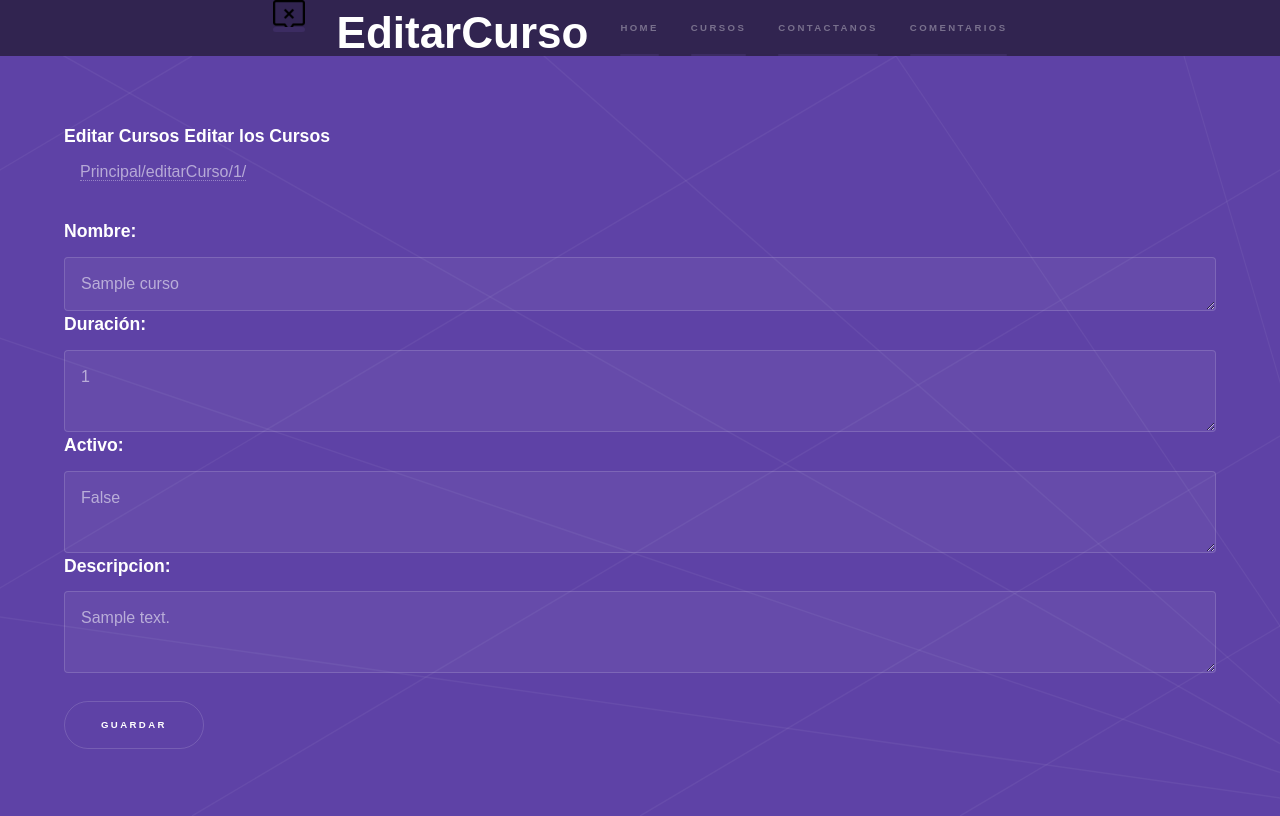
After one commit to 1DeathSeeker/CursosDjango, a Django app: page /editarCurso/1/ in a window 1280 px wide. The commit adds this page. Run offline with Django 4.2, Linux system fonts and the light colour scheme; tables that the repository leaves empty hold one stand-in row (values such as "Sample post"); some libraries are stand-ins or nearby versions.

Commit message:
Listo para clase lunes

```diff
--- a/CursosDjango/CursosDjango/urls.py
+++ b/CursosDjango/CursosDjango/urls.py
@@ -23,7 +23,14 @@
     path('admin/', admin.site.urls),
     path('',views.principal, name="Principal"),
     path('cursos/',views_cursos.cursos, name="Cursos"),
-    path('contacto/',views.contacto, name="Contacto"),
+    path('contacto',views_cursos.cursosComentario,name="Contacto"),
+    path('comentarios/',views_cursos.comentarios, name ="consultarComentarios"),
+    path('guardarComentarios/',views_cursos.guardarComentario, name ="guardarComentarios"),
+    path('eliminarComentario/<int:idcomentario>/',views_cursos.eliminarComentarioContacto,name ="eliminarCom"),
+    path('editarComentario/<int:idcomentario>/',views_cursos.editarComentarioContacto,name ="EditarCom"),
+    path('eliminarCurso/<int:idcurso>/',views_cursos.eliminarCurso,name ="eliminarCurso"),
+    path('editarCurso/<int:idcurso>/',views_cursos.editarCurso,name ="editarCurso"),
+
 ]
 
 if settings.DEBUG:
--- a/CursosDjango/contenido/templates/contenido/encabezado.html
+++ b/CursosDjango/contenido/templates/contenido/encabezado.html
@@ -25,6 +25,8 @@
             <li><a href="{%url 'Principal'%}">Home</a></li>
             <li><a href="{%url 'Cursos'%}">Cursos</a></li>
             <li><a href="{%url 'Contacto'%}">Contactanos</a></li>
+            <li><a href="{%url 'consultarComentarios'%}">Comentarios</a></li>
+
           </ul>
         </nav>
       </div>
--- /dev/null
+++ b/CursosDjango/cursos/forms.py
@@ -0,0 +1,12 @@
+from django import forms
+from .models import Comentarios, Cursos
+
+class ComentarioContactoForm (forms.ModelForm):
+    class Meta:
+        model = Comentarios
+        fields = ['nombre','comentario']
+
+class CursosForm (forms.ModelForm):
+    class Meta:
+        model = Cursos
+        fields = ['nombre','duracion','activo','descripcion']
--- a/CursosDjango/cursos/models.py
+++ b/CursosDjango/cursos/models.py
@@ -2,13 +2,13 @@
 from ckeditor.fields import RichTextField
 # Create your models here.
 class Cursos(models.Model): #Define la estructura de nuestra tabla
-    idcurso = models.SmallIntegerField(primary_key=True,verbose_name="Clave Curso") #principal auto
+    idcurso = models.AutoField(primary_key=True,verbose_name="id") #principal auto
     nombre = models.TextField(max_length=30,verbose_name="Nombre del Curso") #Texto largo limitado
     descripcion = models.TextField(verbose_name="Descripción del Curso") #Texto largo
     activo = models.BooleanField(verbose_name="Estatus del Curso") #Booleano
     duracion = models.PositiveSmallIntegerField(verbose_name="Duración del Curso") #Int pequeño
     imagen = models.ImageField(null=True,upload_to="fotos",verbose_name="Fotografía")
-    created = models.DateField(auto_now_add=True)
+    created = models.DateTimeField(auto_now_add=True,verbose_name="Registrado")
     updated = models.DateField(auto_now_add=True)
 
     class Meta:
@@ -36,3 +36,18 @@
     def __str__(self):
         return self.nombre
         #Mostrado por nombre
+
+class Comentarios(models.Model): #Define la estructura de nuestra tabla
+    idcomentario = models.AutoField(primary_key=True,verbose_name="id") #principal auto
+    nombre = models.TextField(max_length=30,verbose_name="Nombre de quien contacta") #Texto l
+    comentario = models.TextField(verbose_name="Comentario")
+    created = models.DateTimeField(auto_now_add=True,verbose_name="Registrado")
+
+    class Meta:
+        verbose_name = "comentario"
+        verbose_name_plural = "comentarios"
+        ordering = ["-created"]
+        #El - Ordenado del más reciente a más nuevo
+
+    def __str__(self):
+        return self.nombre
--- /dev/null
+++ b/CursosDjango/cursos/templates/cursos/editarCursos.html
@@ -0,0 +1,64 @@
+{% extends "contenido/encabezado.html"%}
+{%block titulo%}EditarCurso{% endblock %}
+{%block imagen%}
+    {%load static%}
+    {%static 'contenido/images/contacto.png'%}
+{%endblock%}
+{%block titulopagina%}
+EditarCurso
+{%endblock%}
+{%block Encabezdo%}
+<div class="page-header">
+    <div class="page-title">
+      <h3>Editar Cursos <small>Editar los Cursos</small></h3>
+    </div>
+  </div>
+  <!-- /Encabezado-->
+  {%endblock%} {% block contenido%}
+
+  <form
+    class="form-horizontal"
+    action="{% url 'editarCurso' curso.idcurso%}"
+    method="POST"
+    role="form"
+  >
+    {%csrf_token%}
+    <div class="panel panel-default">
+      <div class="panel-body">
+        <div class="form-group">
+          <label class="col-sm-2 control-label text-right">Nombre:</label>
+          <div class="col-sm-10">
+            <textarea name="nombre" cols="11" rows="1" class="form-control">{{curso.nombre}}
+    </textarea
+            >
+          </div>
+        </div>
+        <div class="form-group">
+            <label class="col-sm-2 control-label text-right">Duración:</label>
+            <div class="col-sm-10">
+              <textarea name="duracion" cols="10" rows="2" class="form-control">{{curso.duracion}}
+          </textarea>
+            </div>
+          </div>
+        <div class="form-group">
+          <label class="col-sm-2 control-label text-right">Activo:</label>
+          <div class="col-sm-10">
+            <textarea name="activo" cols="10" rows="2" class="form-control">{{curso.activo}}
+        </textarea>
+          </div>
+        </div>
+        <div class="form-group">
+            <label class="col-sm-2 control-label text-right">Descripcion:</label>
+            <div class="col-sm-10">
+              <textarea name="descripcion" cols="10" rows="2" class="form-control">{{curso.descripcion}}
+          </textarea>
+            </div>
+          </div>
+        <div class="form-actions text-right">
+          <br>
+          <input type="submit" value="Guardar" class="btn btn-primary" />
+        </div>
+      </div>
+    </div>
+  </form>
+  {%endblock%}
--- a/CursosDjango/cursos/views.py
+++ b/CursosDjango/cursos/views.py
@@ -1,7 +1,65 @@
-from django.shortcuts import render
-from .models import Cursos
+from django.shortcuts import get_object_or_404, render
+from .models import Comentarios, Cursos
+from .forms import ComentarioContactoForm, CursosForm
 
 # Create your views here.
 def cursos(request):
     cursos=Cursos.objects.all()
     return render(request,"cursos/cursos.html",{'cursos':cursos})
+
+def cursosComentario(request):
+    return render(request,"cursos/contacto.html")
+
+
+def comentarios(request):
+    comentarios=Comentarios.objects.all()
+    return render(request,'cursos/consultarComentarios.html',{'comentarios':comentarios})
+
+def guardarComentario(request):
+    if request.method == 'POST':
+        form = ComentarioContactoForm(request.POST)
+        if form.is_valid(): #si los datos recibidos son correctos
+            form.save() #Inserta
+            comentarios=Comentarios.objects.all()
+            return render(request,'cursos/consultarComentarios.html',{'comentarios':comentarios})
+    form = ComentarioContactoForm()
+    #Si algo sale mal se reenvian al formulario losdatos ingresados
+    return render(request,'cursos/contacto.html',{'form':form})
+
+
+def eliminarComentarioContacto(request,idcomentario, confirmacion='cursos/confirmarEliminarCom.html'):
+    comentario = get_object_or_404(Comentarios, idcomentario=idcomentario)
+    if request.method == 'POST':
+        comentario.delete()
+        comentarios=Comentarios.objects.all()
+        return render(request,'cursos/consultarComentarios.html',{'comentarios':comentarios})
+    return render(request, confirmacion,{'object':comentario})
+
+
+def editarComentarioContacto(request,idcomentario):
+    comentario = get_object_or_404(Comentarios, idcomentario=idcomentario)
+    form = ComentarioContactoForm(request.POST, instance=comentario)
+    if form.is_valid():
+        form.save()
+        comentarios=Comentarios.objects.all()
+        return render(request,"cursos/consultarComentarios.html",{'comentarios':comentarios})
+
+    return render(request,'cursos/editarComentario.html',{'comentario':comentario})
+
+def eliminarCurso(request,idcurso, confirmacion='cursos/confirmarEliminarCurso.html'):
+    curso = get_object_or_404(Cursos, idcurso=idcurso)
+    if request.method == 'POST':
+        curso.delete()
+        cursos=Cursos.objects.all()
+        return render(request,'cursos/cursos.html',{'cursos':cursos})
+    return render(request, confirmacion,{'object':curso})
+
+def editarCurso(request,idcurso):
+    curso = get_object_or_404(Cursos, idcurso=idcurso)
+    form = CursosForm(request.POST, instance=curso)
+    if form.is_valid():
+        form.save()
+        cursos=Cursos.objects.all()
+        return render(request,"cursos/cursos.html",{'cursos':cursos})
+
+    return render(request,'cursos/editarCursos.html',{'curso':curso})
```
Also changed, not shown: CursosDjango/contenido/views.py (+0 -8 lines), CursosDjango/cursos/admin.py (+9 -0 lines), CursosDjango/cursos/templates/cursos/confirmarEliminarCom.html (added, +31 -0 lines), CursosDjango/cursos/templates/cursos/confirmarEliminarCurso.html (added, +31 -0 lines), CursosDjango/cursos/templates/cursos/consultarComentarios.html (added, +40 -0 lines), CursosDjango/cursos/templates/cursos/contacto.html (renamed from CursosDjango/contenido/templates/contenido/contacto.html, +9 -7 lines), CursosDjango/cursos/templates/cursos/cursos.html (+9 -4 lines), CursosDjango/cursos/templates/cursos/editarComentario.html (added, +51 -0 lines), CursosDjango/cursos/migrations/0006_alter_cursos_created_alter_cursos_idcurso.py (added), CursosDjango/cursos/migrations/0007_comentarios.py (added), CursosDjango/cursos/migrations/0008_remove_comentarios_correo_and_more.py (added), CursosDjango/media/fotos/1_QjLUkWi.jpg (added), CursosDjango/media/fotos/2_DnOJlHV.jpg (added), CursosDjango/media/fotos/2_VKjjejO.jpg (added).
